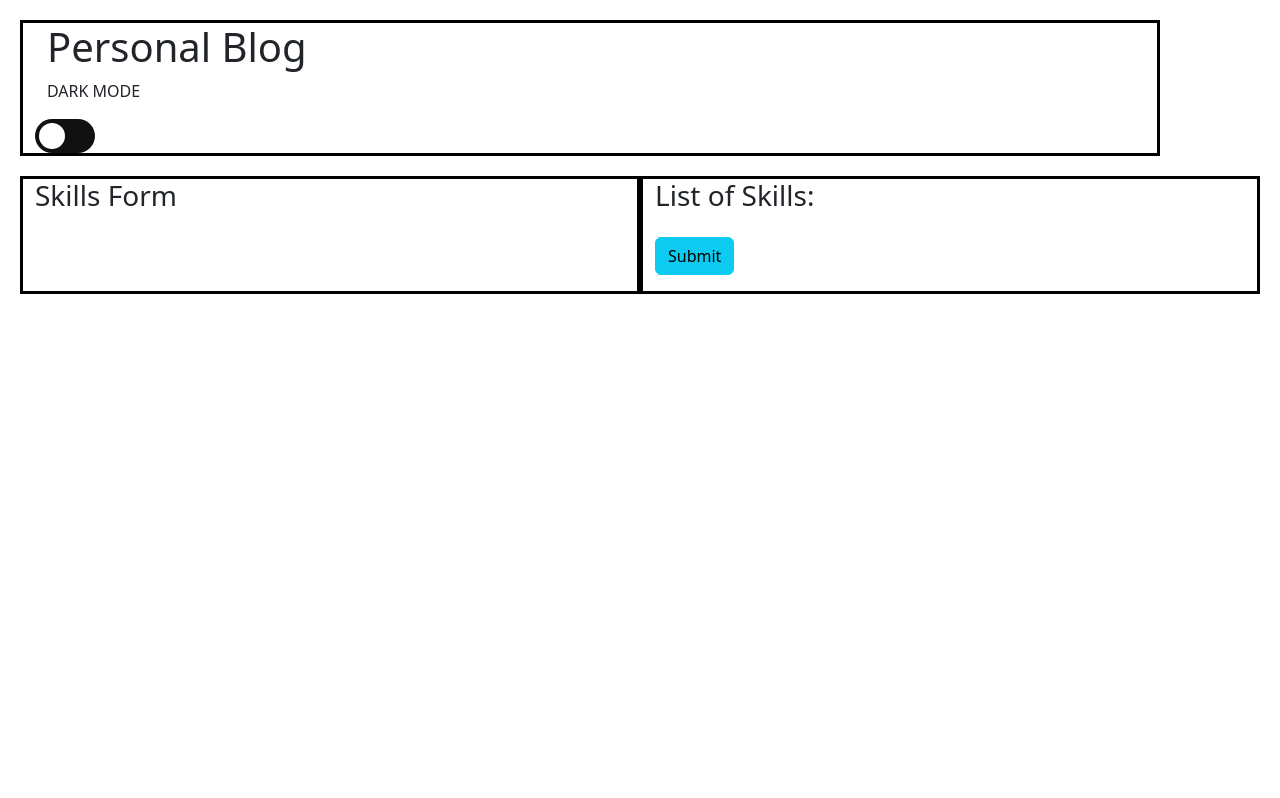
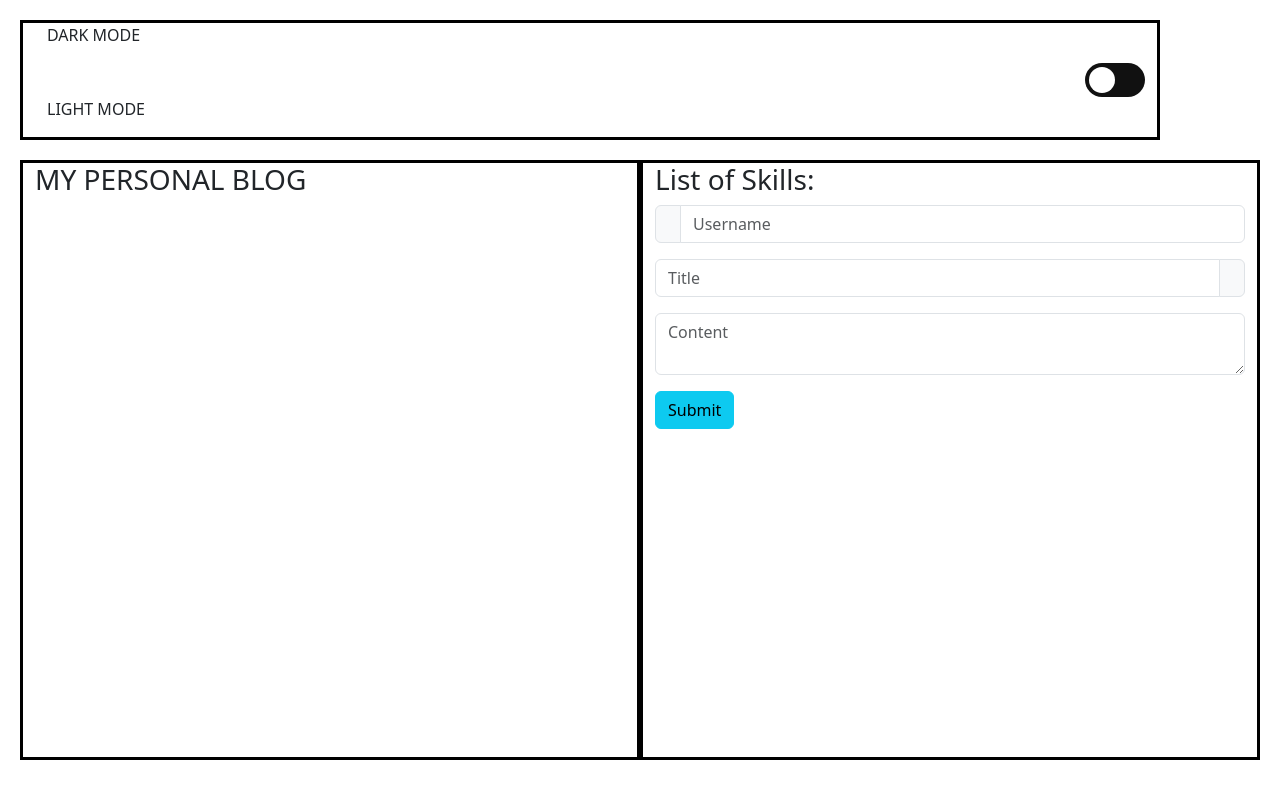
Before and after one commit to RCMeatball/Personal-Blog, a plain HTML site: page index.html in a window 1280 px wide. Drawn offline with nearby package versions, Linux system fonts and the light colour scheme.

Commit message:
Unbranched Changes

```diff
--- a/Assets/CSS/styles.css
+++ b/Assets/CSS/styles.css
@@ -63,3 +63,15 @@
   .col {
     margin: 20px;
   }
+
+  .col-6 {
+    height: 600px;
+  }
+
+  .header {
+    justify-content: flex-end;
+  }
+
+  .title {
+    justify-content: flex-end;
+  }
--- a/index.html
+++ b/index.html
@@ -12,20 +12,22 @@
 </head>
 
 <body>
-    <header class="container row alighn-items-end col-12">
-        <h1>Personal Blog</h1>
-        <div class = dark-mode id = dark>
+    <header class="container row header col-12">
+        <div class = "dark-mode title" id = dark>
             <p>DARK MODE</p>
         </div>
         <label class="switch col-2">
             <input type="checkbox" id="switcher">
             <span class="slider round"></span>
         </label>
+        <div class = "light-mode title" id =light>
+          <p>LIGHT MODE</p>
+        </div>
     </header>
 
         <div class="row">
-          <div class="col-6 container">
-            <h3>Skills Form</h3>
+          <div class="col-6 container ">
+            <h3>MY PERSONAL BLOG</h3>
             <!-- <form id="skills-form">
               <div class="row py-3">
                 <label for="skill" class="col-sm-4 col-form-label"
@@ -56,6 +58,18 @@
           <div class="col-6 container">
             <h3>List of Skills:</h3>
             <ul class="list-group" id="skills-list"></ul>
+            <div class="input-group mb-3">
+              <span class="input-group-text" id="basic-addon1"></span>
+              <input type="text" class="form-control" placeholder="Username" aria-label="Username" aria-describedby="basic-addon1">
+            </div>
+            <div class="input-group mb-3">
+              <input type="text" class="form-control" placeholder="Title" aria-label="Title" aria-describedby="basic-addon2">
+              <span class="input-group-text" id="basic-addon2"></span>
+            </div>
+            <div class="content">
+              <span class="Content"></span>
+              <textarea class="form-control" placeholder="Content" aria-label="Content"></textarea>
+            </div>
             <div class="py-3">
                 <button type="submit" value="Submit" class="btn btn-info">
                   Submit
```
